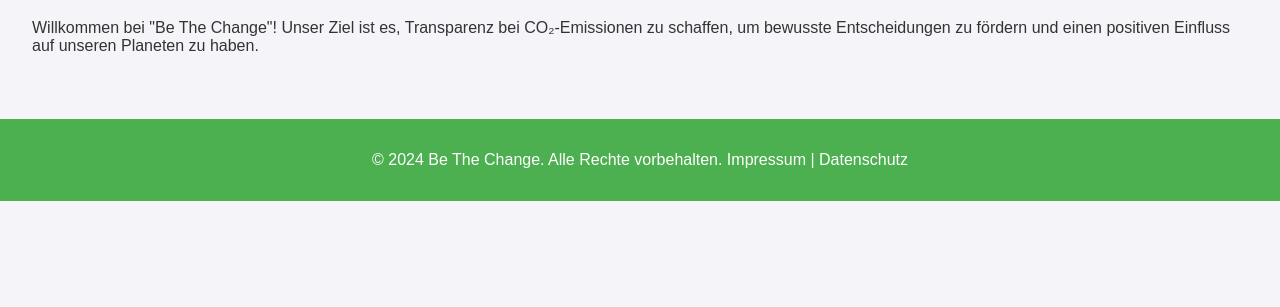
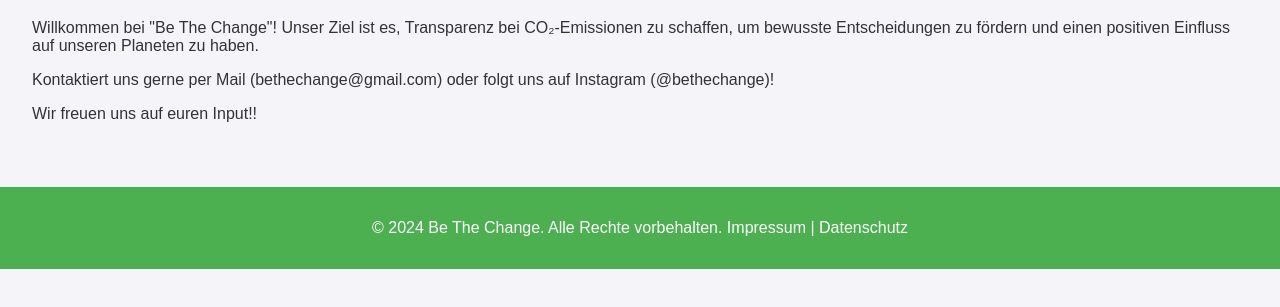
Before and after one commit to parastuatuni/IPWA01-01, a plain HTML site: page about.html in a window 1280 px wide. Shown: the part 177-484 px from the top of the page. Drawn offline with Linux system fonts and the light colour scheme.

Commit message:
about.html mit neuem Text befüllt.

```diff
--- a/about.html
+++ b/about.html
@@ -23,6 +23,8 @@
         <section id="about">
             <h2>Über Uns</h2>
             <p>Willkommen bei "Be The Change"! Unser Ziel ist es, Transparenz bei CO₂-Emissionen zu schaffen, um bewusste Entscheidungen zu fördern und einen positiven Einfluss auf unseren Planeten zu haben.</p>
+            </p>Kontaktiert uns gerne per Mail (bethechange@gmail.com) oder folgt uns auf Instagram (@bethechange)!</p>
+            </p>Wir freuen uns auf euren Input!!</p>
         </section>
     </main>
 
```
